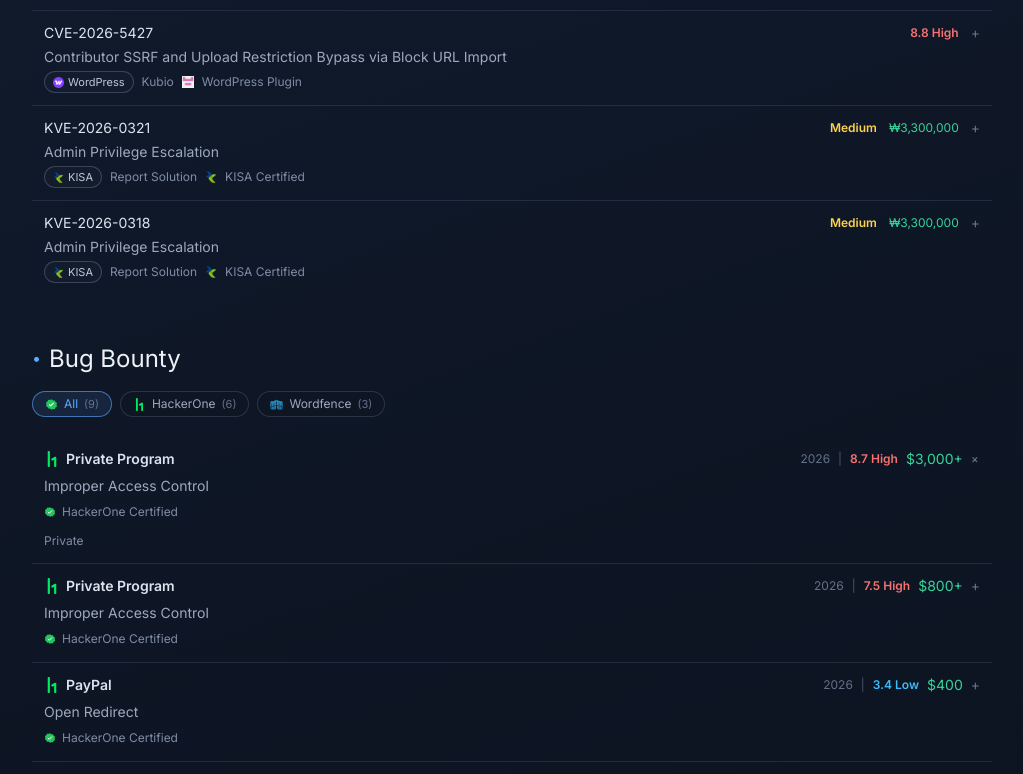
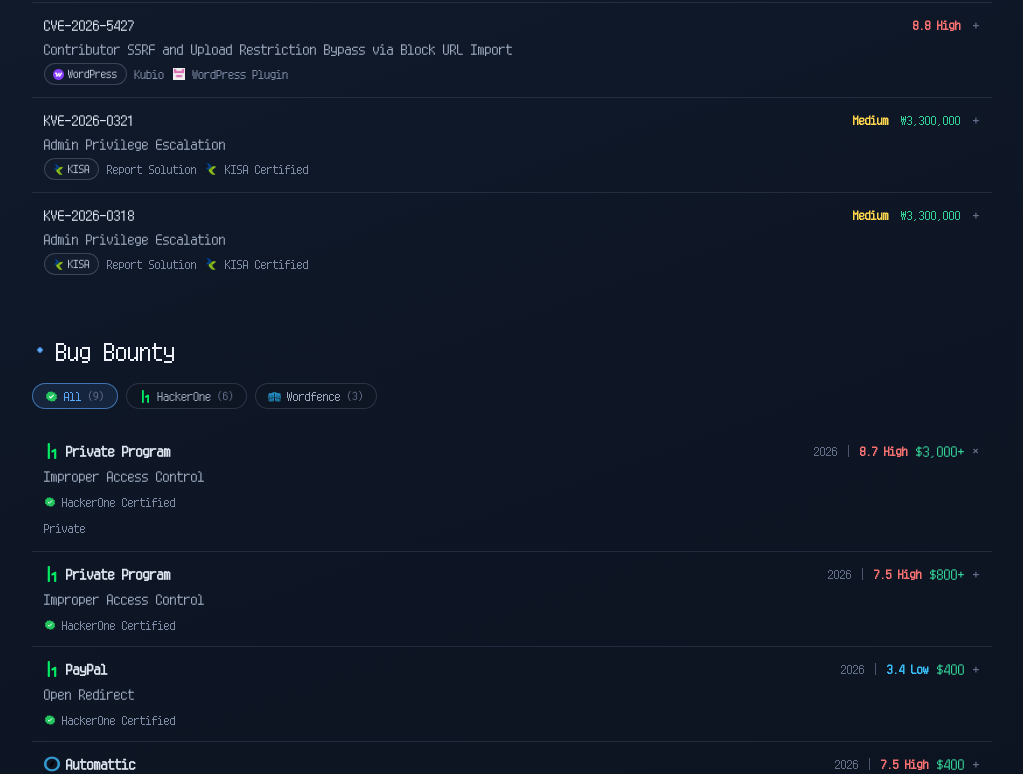
Before and after one commit to komi22/oolongeya, a Next.js app: page / in a window 1280 px wide. Shown: the part 1425-2199 px from the top of the page, without its empty margins (128-1151 px from the left). Built offline with nearby package versions, Linux system fonts and the light colour scheme.

Commit message:
Apply x12y12pxMaruMinyaHangul as site font

```diff
--- a/app/layout.js
+++ b/app/layout.js
@@ -1,27 +1,17 @@
-import { Inter, JetBrains_Mono, Montserrat, Nanum_Gothic } from "next/font/google";
+import localFont from "next/font/local";
+import { JetBrains_Mono, Montserrat } from "next/font/google";
 import "./globals.css";
 
-const bodyFont = Inter({
-  subsets: ["latin"],
-  weight: ["400", "500", "600", "700"],
+const bodyFont = localFont({
+  src: "./fonts/x12y12pxMaruMinyaHangul.woff2",
+  display: "swap",
+  variable: "--font-ui",
 });
 
 const displayFont = Montserrat({
   subsets: ["latin"],
   weight: ["400", "500", "600", "700"],
   variable: "--font-display",
-});
-
-const uiFont = Inter({
-  subsets: ["latin"],
-  weight: ["400", "500", "600", "700"],
-  variable: "--font-ui",
-});
-
-const koFont = Nanum_Gothic({
-  subsets: ["latin"],
-  weight: ["400", "700", "800"],
-  variable: "--font-ko",
 });
 
 const monoFont = JetBrains_Mono({
@@ -39,7 +29,7 @@
 export default function RootLayout({ children }) {
   return (
     <html lang="ko" suppressHydrationWarning>
-      <body className={`${bodyFont.className} ${displayFont.variable} ${uiFont.variable} ${koFont.variable} ${monoFont.variable} grain`}>
+      <body className={`${bodyFont.className} ${bodyFont.variable} ${displayFont.variable} ${monoFont.variable} grain`}>
         {children}
       </body>
     </html>
--- a/tailwind.config.js
+++ b/tailwind.config.js
@@ -31,7 +31,7 @@
       fontFamily: {
         display: ["var(--font-display)"],
         ui: ["var(--font-ui)"],
-        ko: ["var(--font-ko)"],
+        ko: ["var(--font-ui)"],
         mono: ["var(--font-mono)"],
       },
       boxShadow: {
```
Also changed, not shown: app/fonts/x12y12pxMaruMinyaHangul.woff2 (added).
